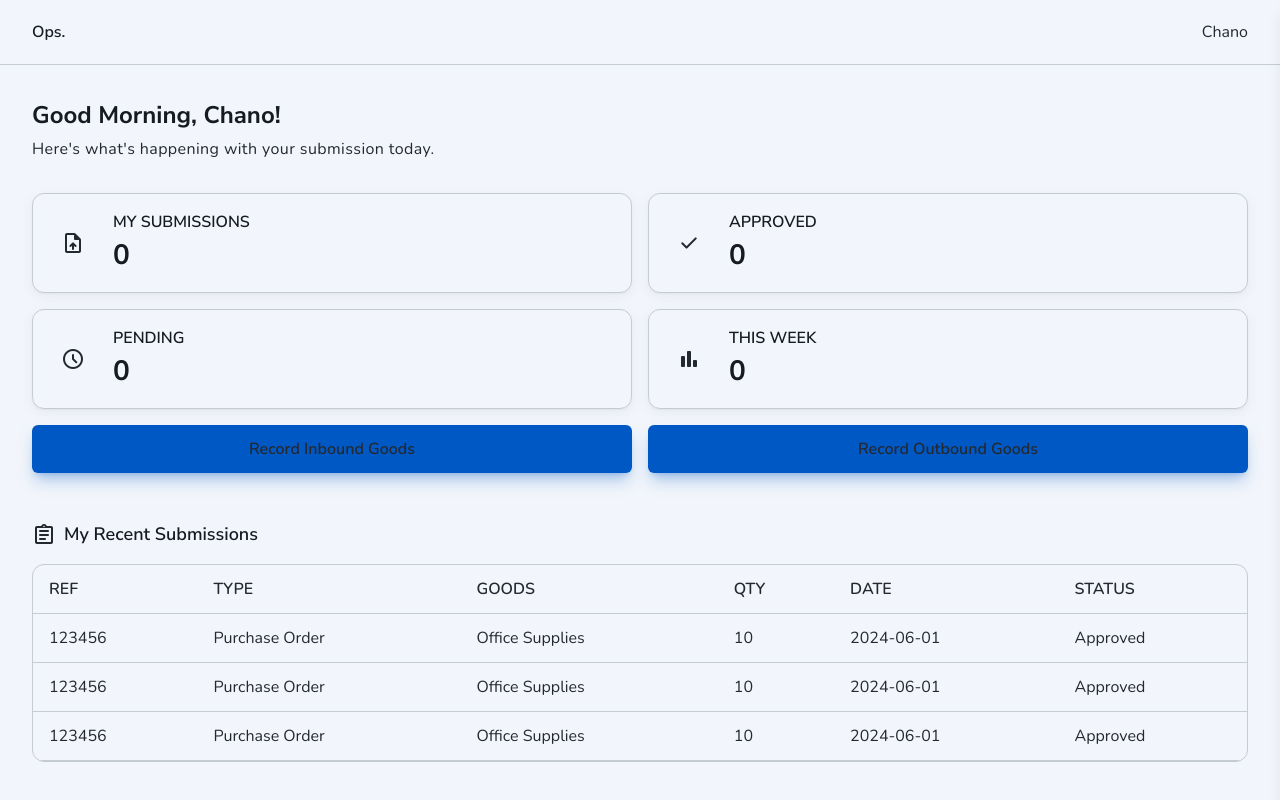
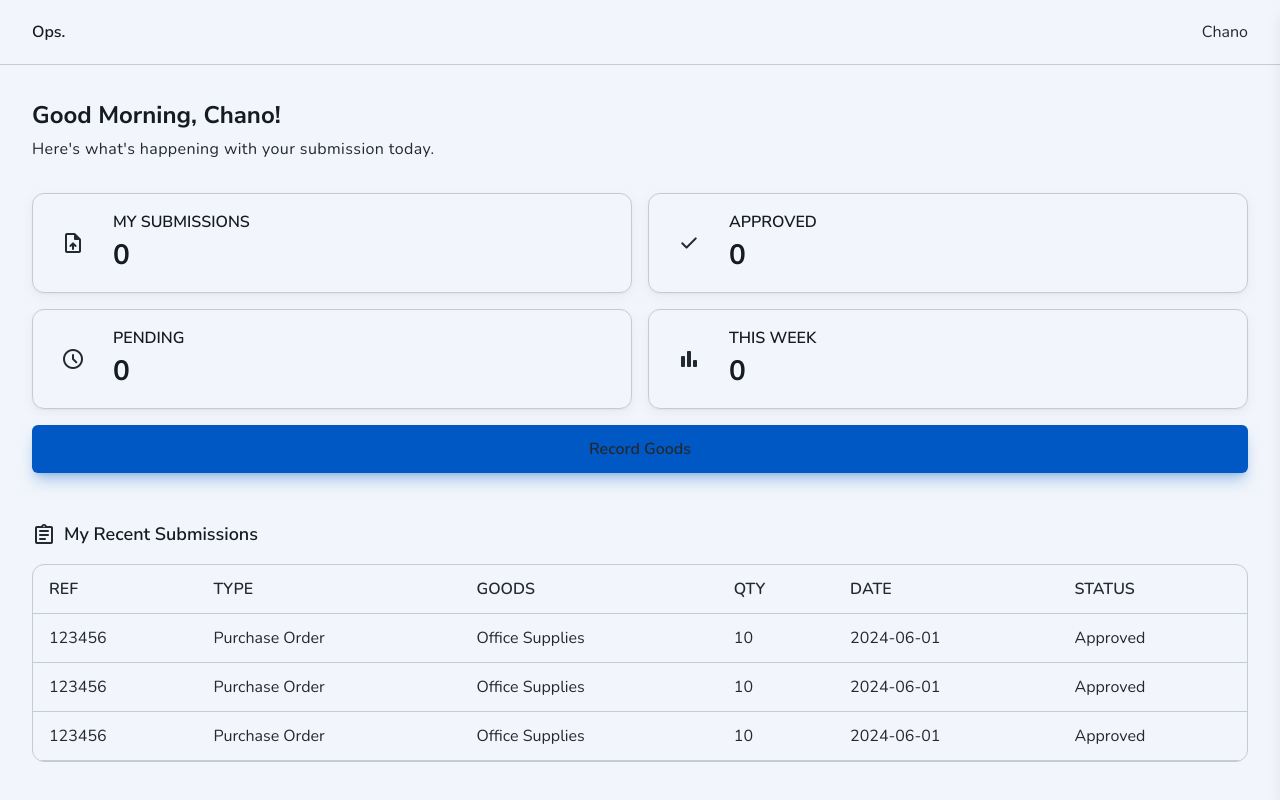
Before and after one commit to cynessa-dev/ops, a Next.js app: page /dashboard/contractor/employee in a window 1280 px wide. Built offline with nearby package versions, Linux system fonts and the light colour scheme.

Commit message:
✨ feat(ui): unify inbound/outbound buttons into single "Record Goods" button
- Replace two separate buttons in ActionCenter with one unified button
- Update useActionCenter hook to remove method parameter from handleClick
- Add onSubmit prop to SlideOver component

```diff
--- a/components/dashboard/contractor/employee/ActionCenter.tsx
+++ b/components/dashboard/contractor/employee/ActionCenter.tsx
@@ -5,15 +5,14 @@ import SlideOver from "@/components/ui/SlideOver";
 import useActionCenter from "@/lib/hooks/useActionCenter";
 
 export default function ActionCenter() {
-    const { isOpen, closeSlideOver, handleClick } = useActionCenter();
+    const { isOpen, closeSlideOver, handleClick, handleSubmit } = useActionCenter();
 
     return (
         <>
             <section className="flex flex-col space-x-4 mx-8 my-4 md:flex-row">
-                <Button type="button" label="Record Inbound Goods" action={ () => handleClick('inbound') } />
-                <Button type="button" label="Record Outbound Goods" action={ () => handleClick('outbound') } />
+                <Button type="button" label="Record Goods" action={ handleClick } />
             </section>
-            <SlideOver isOpen={ isOpen } onClose={ closeSlideOver } />
+            <SlideOver isOpen={ isOpen } onClose={ closeSlideOver } onSubmit={ handleSubmit } />
         </>
     );
 }
--- a/components/ui/SlideOver.tsx
+++ b/components/ui/SlideOver.tsx
@@ -1,15 +1,18 @@
 'use client';
 
-import { useRef } from "react";
+import { useRef, useState } from "react";
 import Button from "@/components/ui/Button";
 import GoodsEntryForm from "@/components/ui/GoodsEntryForm";
+import Select from "@/components/ui/Select";
 
 type SlideOverProps = {
     isOpen: boolean;
     onClose: () => void;
+    onSubmit?: (items: Record<string, unknown>[], method: "inbound" | "outbound") => void;
 };
 
-export default function SlideOver({ isOpen, onClose }: SlideOverProps) {
+export default function SlideOver({ isOpen, onClose, onSubmit }: SlideOverProps) {
+    const [method, setMethod] = useState<"inbound" | "outbound">("inbound");
     const formRef = useRef<HTMLFormElement>(null);
 
     const handleSubmit = () => {
@@ -52,7 +55,18 @@ export default function SlideOver({ isOpen, onClose }: SlideOverProps) {
                     ${ isOpen ? "translate-x-0" : "translate-x-full" }
                 `}
             >
-                <GoodsEntryForm ref={formRef} />
+                <div className="mb-4">
+                    <Select
+                        value={method}
+                        onChange={(value) => setMethod(value as "inbound" | "outbound")}
+                        options={[
+                            { value: "inbound", label: "Inbound" },
+                            { value: "outbound", label: "Outbound" }
+                        ]}
+                    />
+                </div>
+
+                <GoodsEntryForm ref={formRef} method={method} onSubmit={onSubmit} showSubmitButton={false} />
 
                 <div className="flex gap-4 mt-4">
                     <Button type="button" label="Cancel" accent="danger" action={ onClose } />
--- a/lib/hooks/useActionCenter.ts
+++ b/lib/hooks/useActionCenter.ts
@@ -14,19 +14,24 @@ export default function useActionCenter() {
         // Logic for recording outbound goods goes here
     }, []);
 
-    const handleClick = useCallback((method: ActionMethod) => {
+    const handleSubmit = useCallback((items: Record<string, unknown>[], method: ActionMethod) => {
         if (method === "inbound") {
             recordInboundGoods();
         } else {
             recordOutboundGoods();
         }
+        console.log("Submitted:", items, method);
+        // Here you can add logic to save the items
+    }, [recordInboundGoods, recordOutboundGoods]);
 
+    const handleClick = useCallback(() => {
         openSlideOver();
-    }, [openSlideOver, recordInboundGoods, recordOutboundGoods]);
+    }, [openSlideOver]);
 
     return {
         isOpen,
         closeSlideOver,
         handleClick,
+        handleSubmit,
     };
 }
```
